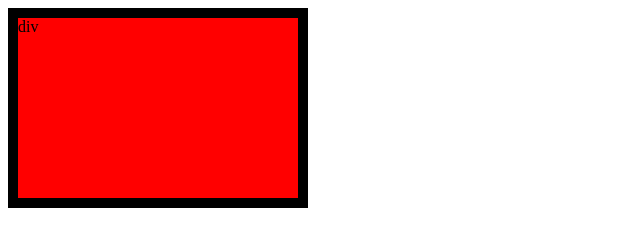
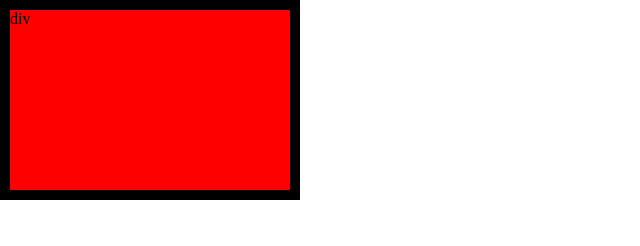
Before and after one commit to zlhunzzing/combatOcean, a plain HTML site: page index.html in a window 1280 px wide. Shown: the whole page, without its empty margins (0-640 px from the left). Drawn offline with Linux system fonts and the light colour scheme.

Commit message:
reset CSS

```diff
--- a/style.css
+++ b/style.css
@@ -1,3 +1,8 @@
+/* reset CSS */
+body {
+  margin: 0;
+}
+
 div {
   box-sizing: border-box;
   border: 10px solid black;
```
